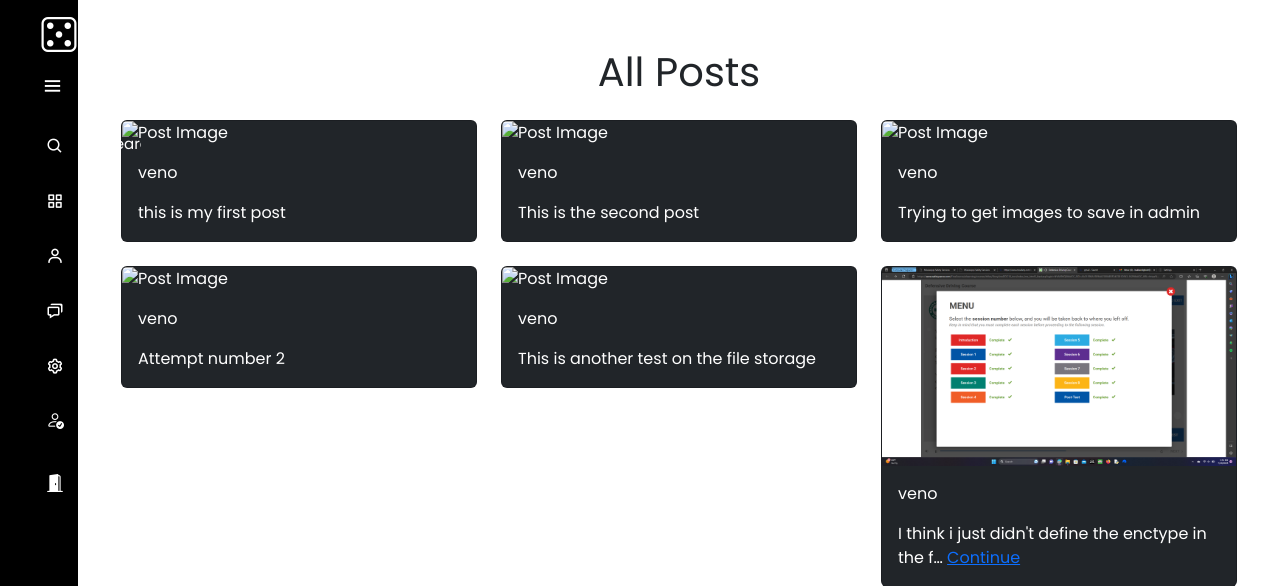
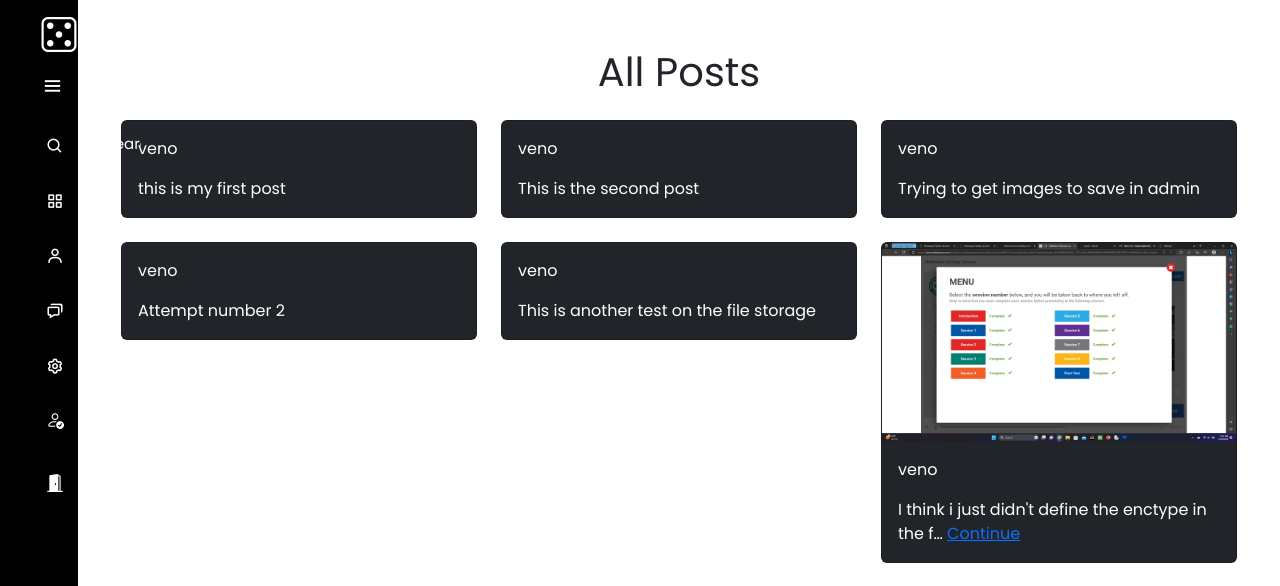
Before and after one commit to KaleighG/QuestHub, a Django app: page / in a window 1280 px wide. Shown: the top 586 px of the page. Run offline with Django 4.2, Linux system fonts and the light colour scheme; data comes from the database, SQL or seed files in the repository; some libraries are stand-ins or nearby versions.

Commit message:
fix for home not displaying pictures

```diff
--- a/app/templates/home.html
+++ b/app/templates/home.html
@@ -9,7 +9,9 @@
         {% for post in posts %}
           <div class="col-lg-4 mb-4">
             <div class="card bg-dark text-white">
-              <img src="{{ post.image }}" class="card-img-top" alt="Post Image">
+              {% if post.image %}
+              <img src="{{ post.image.url }}" class="card-img-top" alt="Post Image">
+              {% endif %}
               <div class="card-body">
                 <p class="card-text">{{ post.creator }}</p>
                 <div class="post-caption" data-full-caption="{{ post.caption }}">
```
Also changed, not shown: app/views.py (+9 -3 lines).
